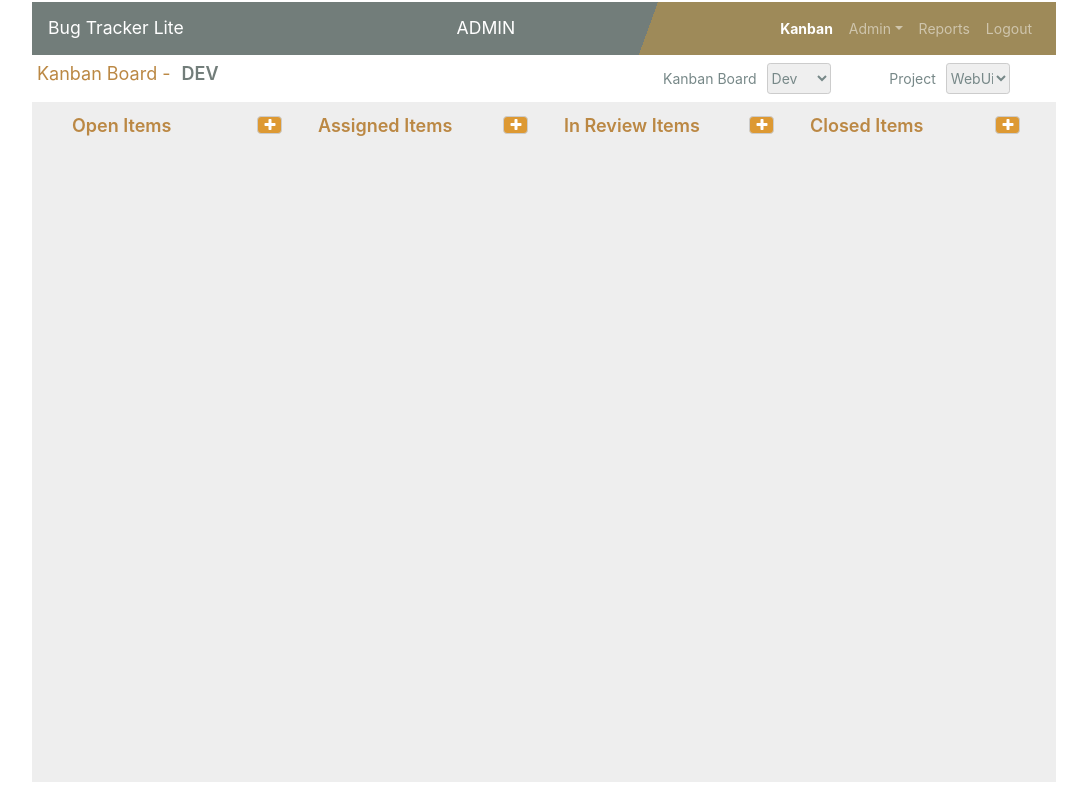
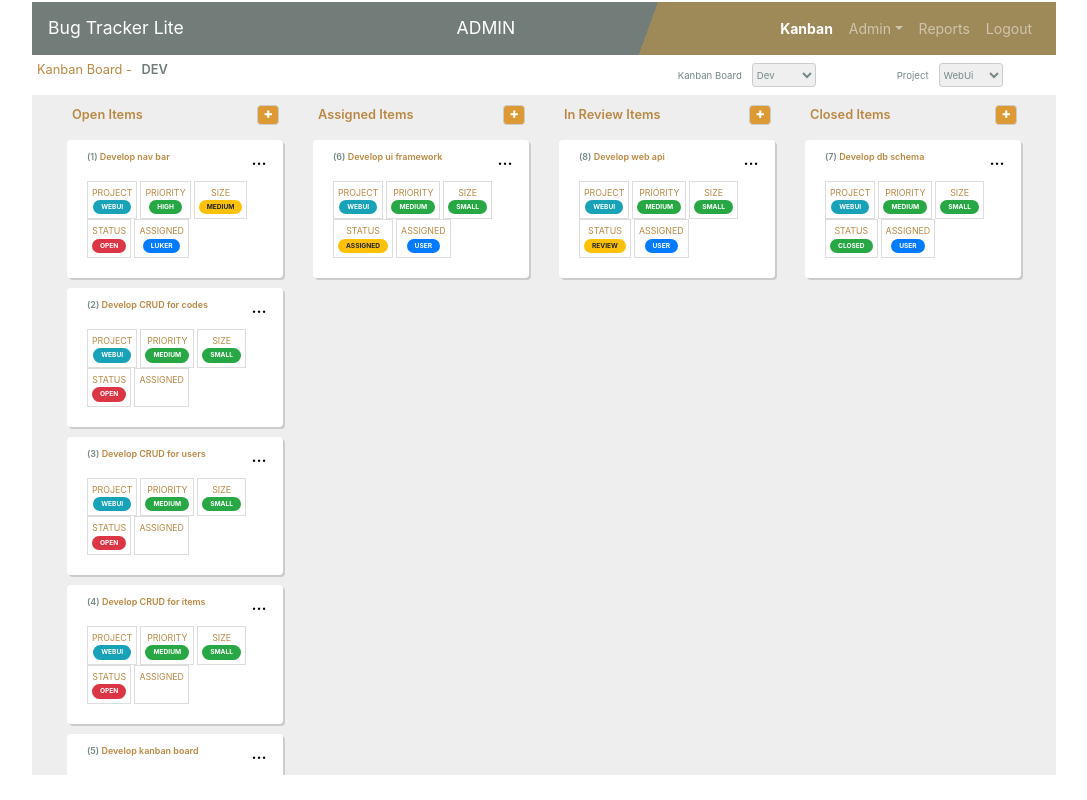
Before and after one commit to ron-deboer/btl-react, a React (Create React App) app: page /login in a window 1280 px wide. Both pictures are taken after a click on the button "Login". Shown: the whole page, without its empty margins (96-1183 px from the left). Built offline with nearby package versions, Linux system fonts and the light colour scheme.

Commit message:
home to functional

```diff
--- a/src/_store/appstore.js
+++ b/src/_store/appstore.js
@@ -1,12 +1,19 @@
 import { BehaviorSubject } from 'rxjs';
+import CodeService from '../_services/Codeservice';
+import ItemService from '../_services/Itemservice';
+
 const initialstoredata = {
     user: {
         userName: 'Ron deBoer',
         isLoggedIn: false,
     },
+    items: [],
+    codes: [],
 };
 class AppStore {
     observable = new BehaviorSubject(initialstoredata);
+    itemService = ItemService.instance;
+    codeService = CodeService.instance;
 
     updateUser = (data) => {
         let dat = Object.assign({}, this.observable.getValue());
@@ -15,6 +22,26 @@ class AppStore {
         });
         this.observable.next(dat);
     };
+
+    fetchItemsAndCodes = () => {
+        let prArray = [];
+        prArray.push(
+            this.itemService.getAll().then((resp) => {
+                return resp;
+            })
+        );
+        prArray.push(
+            this.codeService.getAll().then((resp) => {
+                return resp;
+            })
+        );
+        Promise.all(prArray).then((values) => {
+            let dat = Object.assign({}, this.observable.getValue());
+            dat.items = values[0];
+            dat.codes = values[1];
+            this.observable.next(dat);
+        });
+    };
 }
 const appstore = new AppStore();
 export { appstore, initialstoredata };
--- a/src/_store/withappstore.js
+++ b/src/_store/withappstore.js
@@ -5,10 +5,12 @@ const WithAppStore = (WrappedComponent) => {
     return function WithAppStoreComponent({ appStore, ...props }) {
         const [store, setStore] = useState(initialstoredata);
         let subscription = null;
+
         useEffect(() => {
             subscription = appstore.observable.subscribe((data) => {
                 setStore(data);
             });
+            appstore.fetchItemsAndCodes();
             return () => {
                 subscription.unsubscribe();
             };
--- a/src/components/Home/Column.js
+++ b/src/components/Home/Column.js
@@ -12,16 +12,9 @@ class Column extends Component {
             <div className="column">
                 <div className="header">
                     <div className="title">{this.props.title} Items</div>
-                    <div>
-                        <button
-                            className="btn-edit"
-                            data-title="Edit"
-                            data-toggle="modal"
-                            data-target="#edit"
-                        >
-                            <i className="fa fa-plus fa-xs icon"></i>
-                        </button>
-                    </div>
+                    <button className="btn-edit" data-title="Edit" data-toggle="modal" data-target="#edit">
+                        <i className="fa fa-plus fa-xs icon"></i>
+                    </button>
                 </div>
                 <ul className="open-items items">
                     {this.props.items.map((card, i) => (
--- a/src/components/Home/Home.js
+++ b/src/components/Home/Home.js
@@ -14,52 +14,27 @@ import './card.scss';
 const Home = (props) => {
     const [boardcode, setBoardCode] = useState('Dev');
     const [loading, setLoading] = useState(false);
-    const [items, setItems] = useState([]);
-    const [codes, setCodes] = useState([]);
     const [cards, setCards] = useState([]);
-    const [itemService, setItemService] = useState(ItemService.instance);
-    const [codeService, setCodeService] = useState(CodeService.instance);
 
+    // didMount
     useEffect(() => {
-        console.log('useEffect');
-        fetchData();
-        // MessageBus.listenFor(AppConstants.MSG_REFRESH_DATA, (payload) => {
-        //     if (payload.target.indexOf('home') > -1) {
-        //         fetchData();
-        //         setLoading(new Date().getTime());
-        //     }
-        // });
+        getCards(boardcode);
+        setLoading(new Date().getTime());
     }, []);
 
-    const fetchData = () => {
-        let prArray = [];
-        prArray.push(
-            itemService.getAll().then((resp) => {
-                setItems(() => resp);
-                return resp;
-            })
-        );
-        prArray.push(
-            codeService.getAll().then((resp) => {
-                setCodes(() => resp);
-                return resp;
-            })
-        );
-        Promise.all(prArray).then((values) => {
-            console.log('values', values);
-            console.log('222', codes);
-            console.log('333', items);
-            getCards(boardcode);
-            setLoading(new Date().getTime());
-        });
-    };
+    // onUpdate
+    useEffect(() => {
+        getCards(boardcode);
+        setLoading(new Date().getTime());
+    }, [props.appStore.codes, props.appStore.items]);
 
     const getCards = (boardcode) => {
-        setCards(items.filter((x) => x.boardcode === boardcode));
+        console.log(boardcode);
+        setCards(props.appStore.items.filter((x) => x.boardcode === boardcode));
     };
 
     const getSelectOptions = (key, codeType) => {
-        return codes
+        return props.appStore.codes
             .filter((x) => x.codetype === codeType)
             .map((x) => {
                 return {
@@ -70,8 +45,11 @@ const Home = (props) => {
     };
 
     const handleChange = (name, e) => {
-        getCards(e.target.value);
-        setBoardCode(e.target.value);
+        console.log('111', name, e.target.value);
+        if (name == 'boardcode') {
+            setBoardCode(e.target.value);
+            getCards(e.target.value);
+        }
     };
 
     if (loading === false) {
--- a/src/components/Home/home.scss
+++ b/src/components/Home/home.scss
@@ -1,13 +1,15 @@
+$font-size: 1vw;
+$font-size-select: 0.75vw;
+$font-size-column-title: 0.75vw;
 .home-container {
     max-height: 100%;
     overflow: hidden;
-
     .header {
         display: grid;
         grid-template-columns: auto 20% 20%;
         padding: 5px;
         .title {
-            font-size: 2.25vh;
+            font-size: $font-size;
             color: #b84;
             .boardcode {
                 color: #727d7a;
@@ -17,11 +19,12 @@
             }
         }
         .selectcode {
-            font-size: 1.75vh;
+            color: #788;
+            font-size: $font-size-select;
+            margin: 0px 10px;
             select {
-                font-size: 1.75vh;
+                font-size: $font-size-select;
             }
-            color: #788;
             text-align: right;
             .text {
                 margin-right: 10px;
@@ -54,18 +57,25 @@
             overflow-x: hidden;
             overflow-y: auto;
             .header {
+                font-size: $font-size-column-title;
                 display: grid;
                 grid-template-columns: 90% auto;
                 padding: 10px 20px;
                 font-weight: 600;
+                .title {
+                }
                 .btn-edit {
-                    line-height: 1.75vh;
-                    font-size: 1.75vh;
+                    line-height: $font-size-column-title;
+                    font-size: $font-size-column-title;
                     cursor: pointer;
                     border: 1px solid #ccc;
                     border-radius: 4px;
                     background-color: #d93;
                     color: white;
+                    .icon {
+                        line-height: $font-size-column-title;
+                        font-size: $font-size-column-title;
+                    }
                 }
                 .btn-edit:focus {
                     outline: 0;
@@ -75,7 +85,7 @@
                 list-style-type: none;
                 margin: 5px;
                 padding: 0px 10px;
-                font-size: 1.75vh;
+                font-size: $font-size;
                 font-weight: 600;
             }
         }
```
